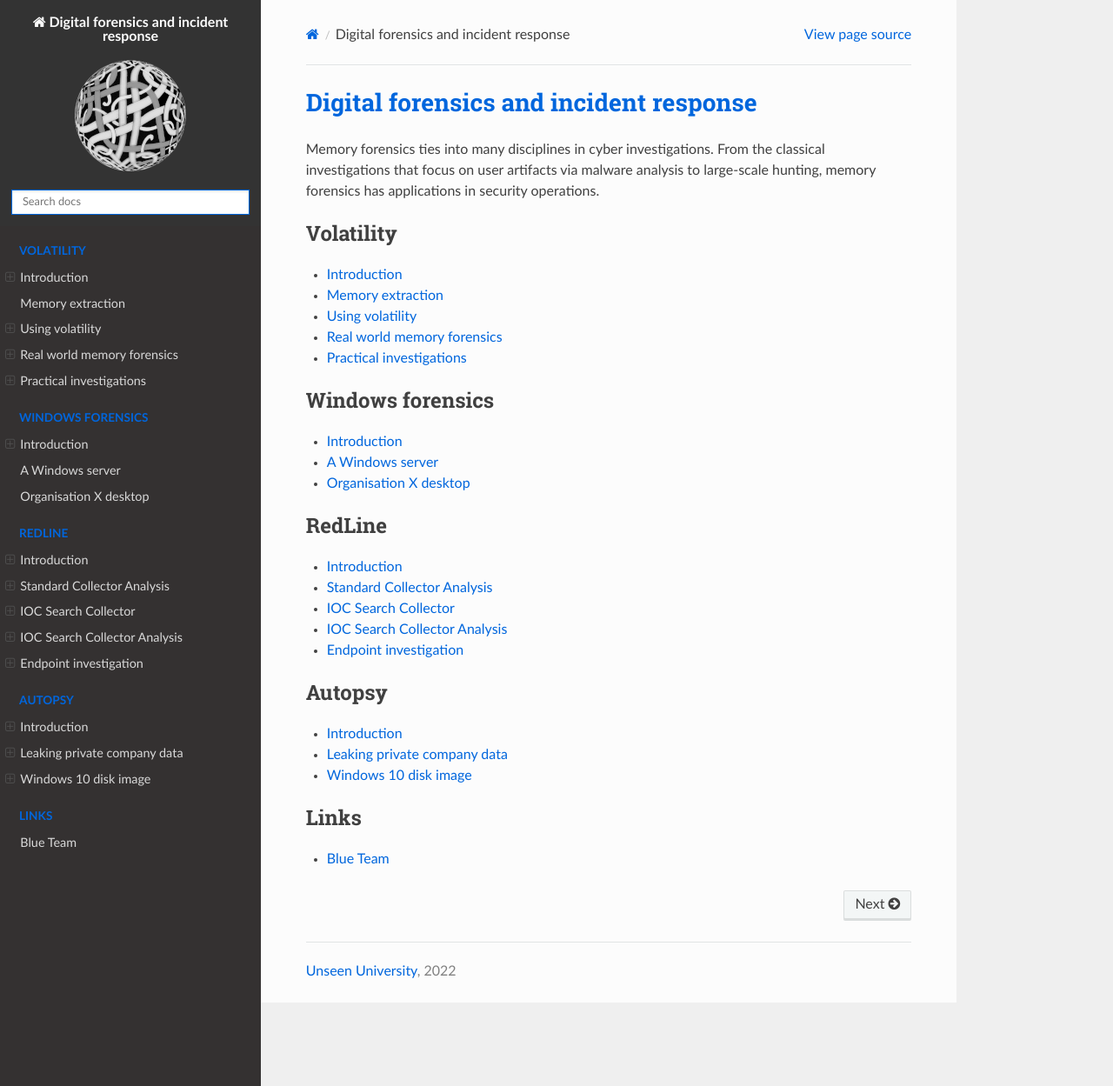
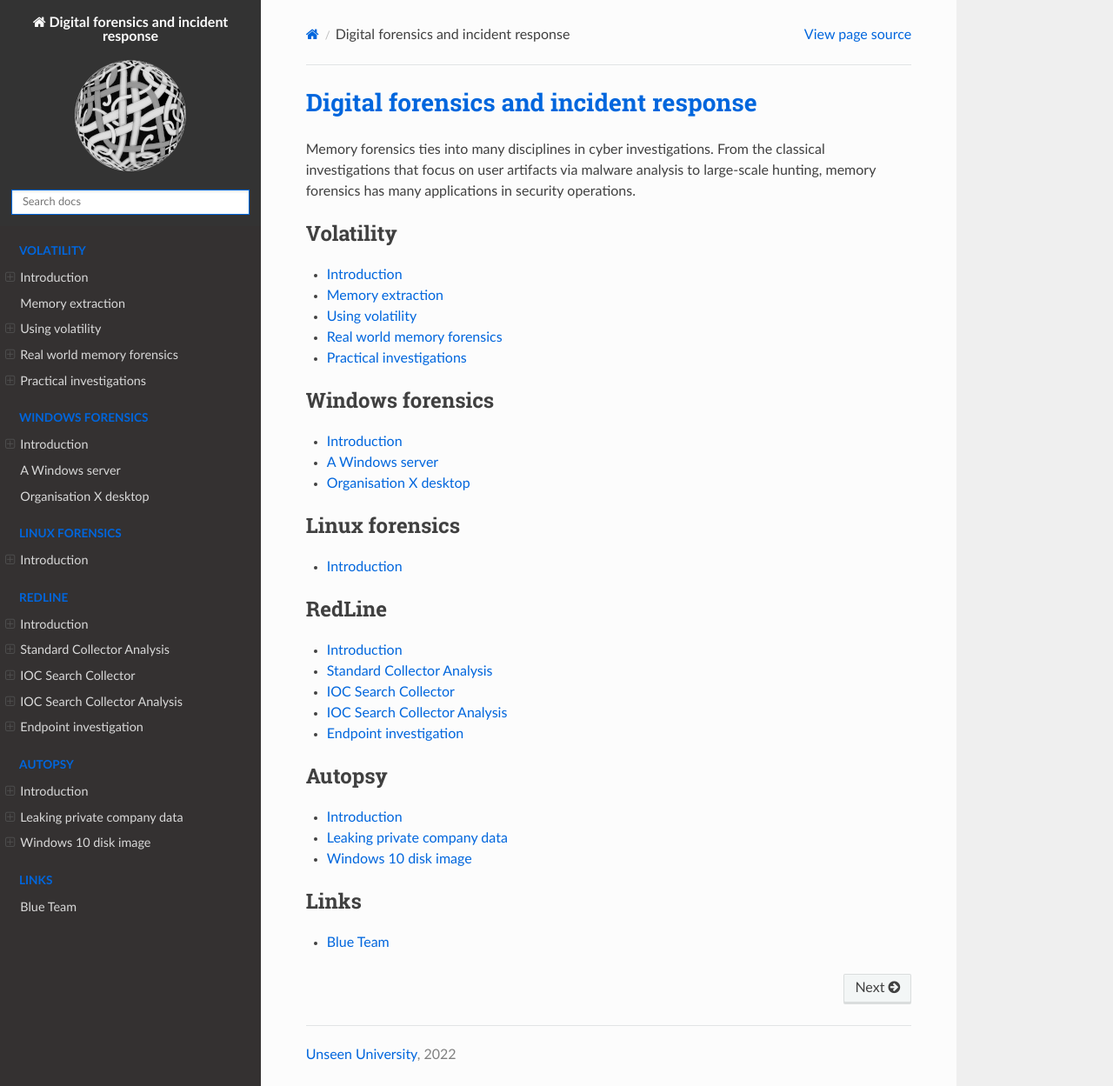
Before and after one commit to tymyrddin/blue-dfir, a Sphinx documentation site: the page built from source/index.rst, in a window 1280 px wide and 1249 px high. Shown: the whole window at 87% size. Built offline with Sphinx 7.4.7 and the Read the Docs theme 2.0.0, drawn with Linux system fonts in a browser that asks for light colours.

Commit message:
Starting Linux forensics

```diff
--- a/source/index.rst
+++ b/source/index.rst
@@ -2,7 +2,8 @@
 ===========================================================
 
 Memory forensics ties into many disciplines in cyber investigations. From the classical investigations that focus on
-user artifacts via malware analysis to large-scale hunting, memory forensics has applications in security operations.
+user artifacts via malware analysis to large-scale hunting, memory forensics has many applications in security
+operations.
 
 .. toctree::
    :glob:
@@ -30,6 +31,14 @@
    :glob:
    :maxdepth: 1
    :includehidden:
+   :caption: Linux forensics
+
+   docs/linux/README.md
+
+.. toctree::
+   :glob:
+   :maxdepth: 1
+   :includehidden:
    :caption: RedLine
 
    docs/redline/README.md
```
Also changed, not shown: source/docs/linux/README.md (added, +15 -0 lines), source/_static/images/linux-room-banner.png (added).
